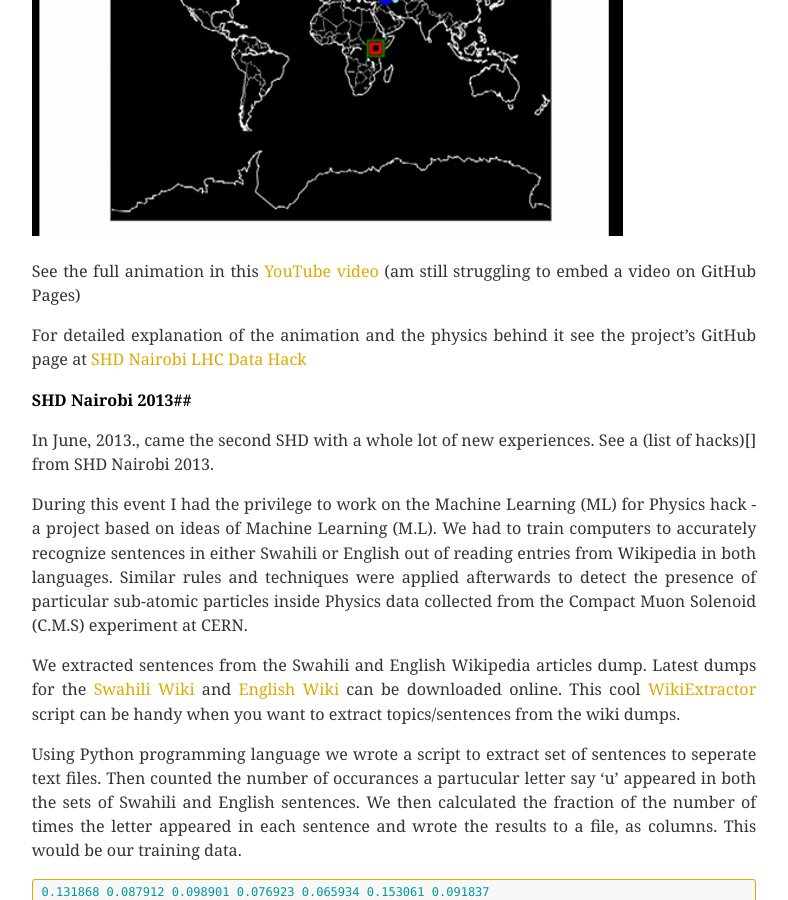
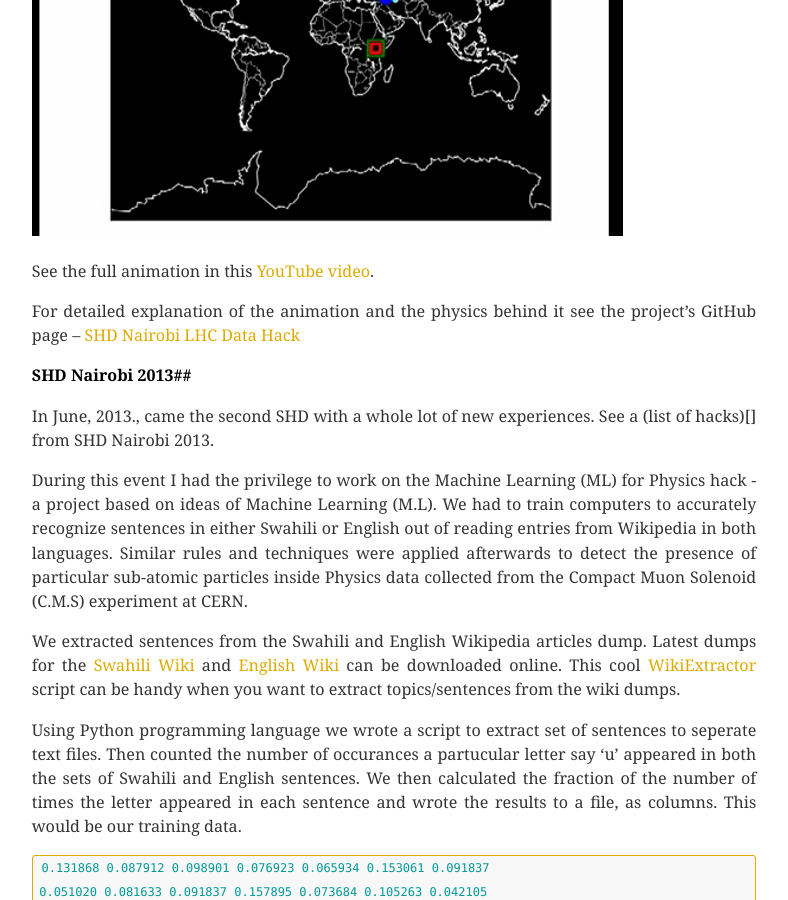
Before and after one commit to ajowi/ajowi.github.io, a Jekyll site: the page built from _posts/2013-09-11-science-hackday-nairobi.md, in a window 1280 px wide and 900 px high, scrolled down 1261 px. Shown: the whole window, without its empty margins (246-1034 px from the left). Built offline with Jekyll 4.4.1, drawn with Linux system fonts in a browser that asks for light colours; Markdown is read by kramdown in place of the engine named in the settings; comment, search, counter and statistics services are not loaded.

Commit message:
Edited post

```diff
--- a/_posts/2013-09-11-science-hackday-nairobi.md
+++ b/_posts/2013-09-11-science-hackday-nairobi.md
@@ -23,9 +23,9 @@
 
 ![Mouns Flight Path Animation](http://davidajowi.com/images/muons1.png)
 
-See the full animation in this [YouTube video](https://www.youtube.com/watch?v=ag7w0vgZj5g) (am still struggling to embed a video on GitHub Pages)
+See the full animation in this [YouTube video](https://www.youtube.com/watch?v=ag7w0vgZj5g).
 
-For detailed explanation of the animation and the physics behind it see the project's GitHub page at [SHD Nairobi LHC Data Hack](https://github.com/ajowi/shdnbi_lhcdatahack)
+For detailed explanation of the animation and the physics behind it see the project's GitHub page -- [SHD Nairobi LHC Data Hack](https://github.com/ajowi/shdnbi_lhcdatahack)
 
 
 
```
